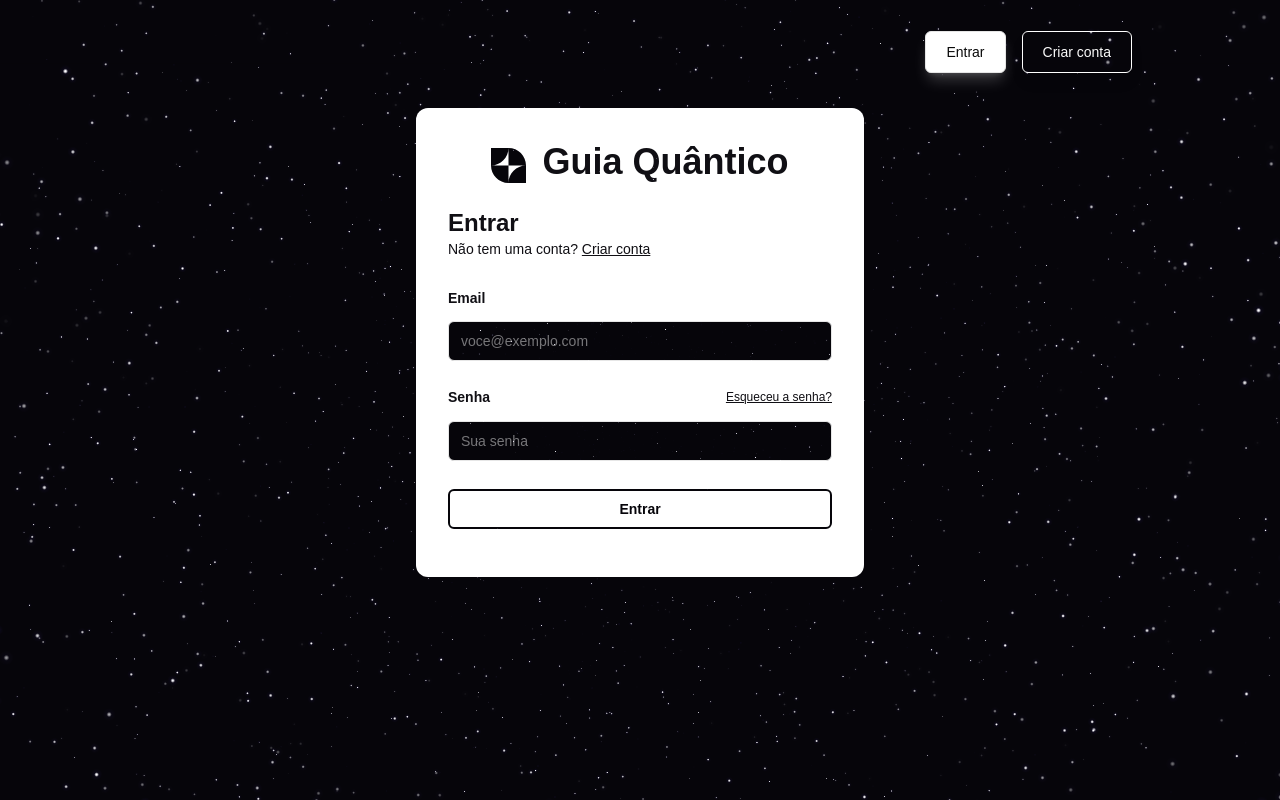
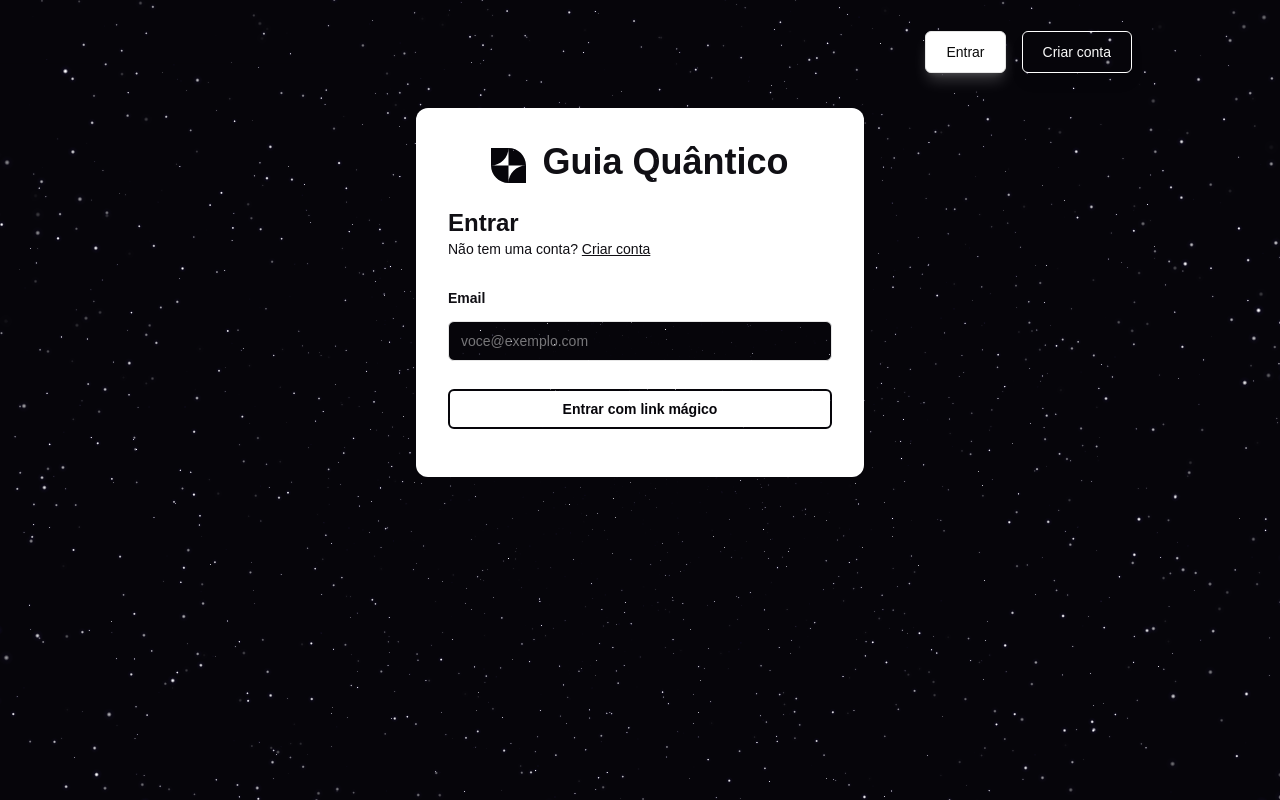
Before and after one commit to BrunoAseff/quantum-guide, a Next.js app: page /sign-in in a window 1280 px wide. Built offline with nearby package versions, Linux system fonts and the light colour scheme; no server answers; a web font is replaced by a local one.

Commit message:
Update page.tsx

```diff
--- a/app/(auth-pages)/sign-in/page.tsx
+++ b/app/(auth-pages)/sign-in/page.tsx
@@ -5,6 +5,7 @@ import { Input } from "@/components/ui/input";
 import { Label } from "@/components/ui/label";
 import Link from "next/link";
 import Logo from "@/components/Logo";
+
 export default function Login({ searchParams }: { searchParams: Message }) {
   return (
     <form className="flex-1 flex flex-col min-w-64 bg-white  p-8 rounded-xl mix-blend-screen">
@@ -26,30 +27,12 @@ export default function Login({ searchParams }: { searchParams: Message }) {
           placeholder="voce@exemplo.com"
           required
         />
-        <div className="flex justify-between items-center">
-          <Label className="font-semibold" htmlFor="password">
-            Senha
-          </Label>
-          <Link
-            className="text-xs text-foreground underline"
-            href="/forgot-password"
-          >
-            Esqueceu a senha?
-          </Link>
-        </div>
-        <Input
-          className="bg-black text-white"
-          type="password"
-          name="password"
-          placeholder="Sua senha"
-          required
-        />
         <SubmitButton
           className="bg-white border-2 border-black text-black font-semibold shadow-none hover:shadow-lg hover:bg-black hover:text-white"
           pendingText="Entrando..."
-          formAction={signInAction}
+          formAction={signInAction} // Modify this to handle magic link
         >
-          Entrar
+          Entrar com link mágico
         </SubmitButton>
         <FormMessage message={searchParams} />
       </div>
```
